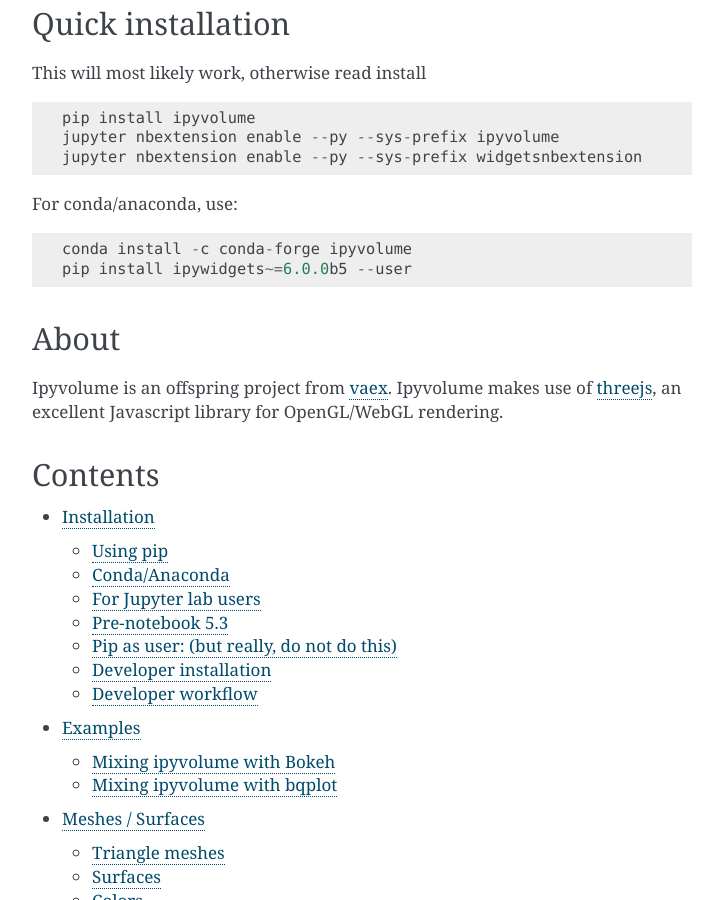
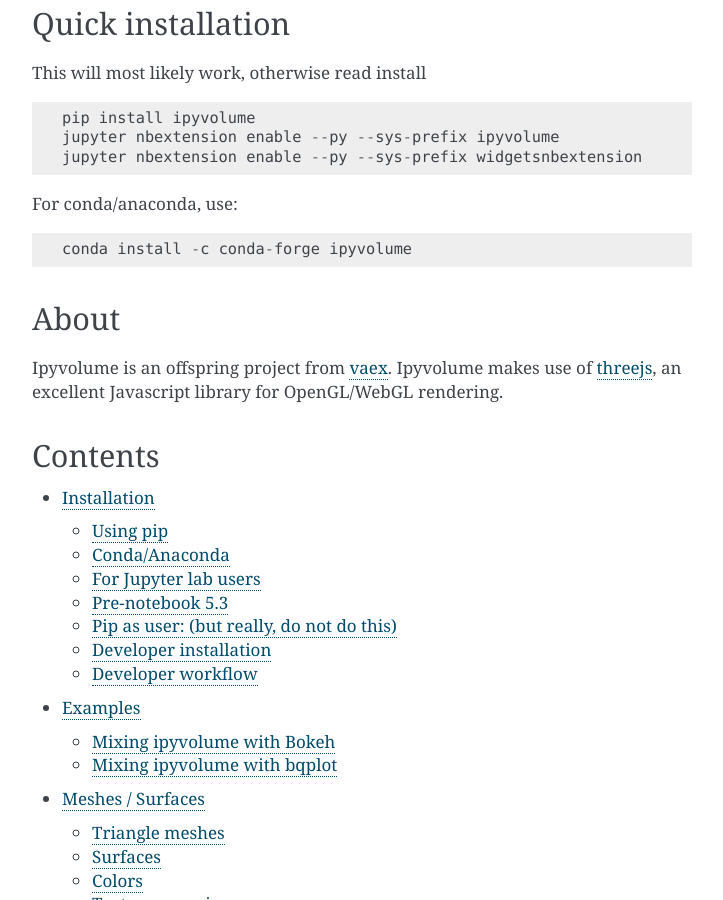
Before and after one commit to widgetti/ipyvolume, a Sphinx documentation site: the page built from docs/source/index.rst, in a window 1280 px wide and 900 px high, scrolled down 1646 px. Shown: the whole window, without its empty margins (388-1111 px from the left). Built offline with Sphinx 7.4.7, drawn with Linux system fonts in a browser that asks for light colours; pages that are not in the unit, such as notebooks, are missing from menus.

Commit message:
Update conda installation instructions
If I'm not wrong, installing a custom version of `ipywidgets` is not required anymore.

```diff
--- a/docs/source/index.rst
+++ b/docs/source/index.rst
@@ -115,7 +115,6 @@
 ::
 
     conda install -c conda-forge ipyvolume
-    pip install ipywidgets~=6.0.0b5 --user
 
 
 About
```
